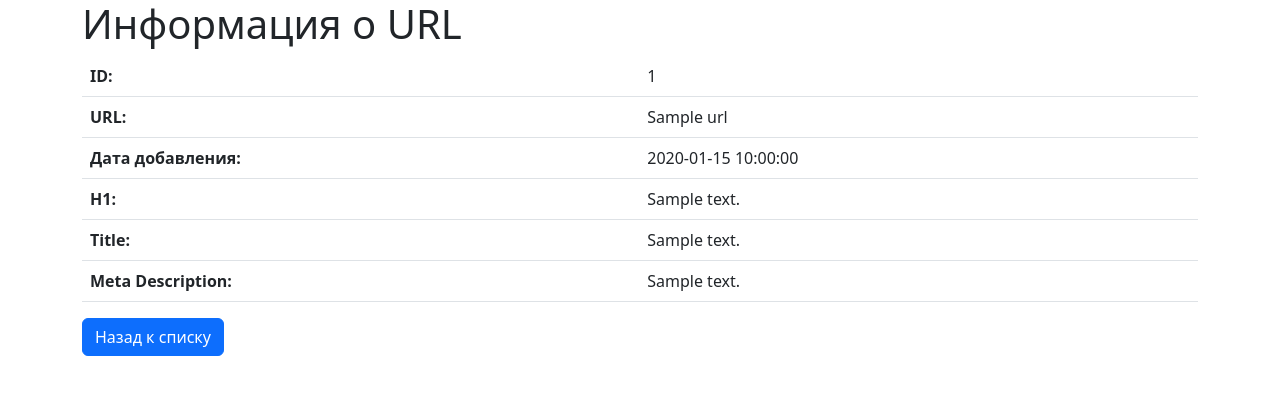
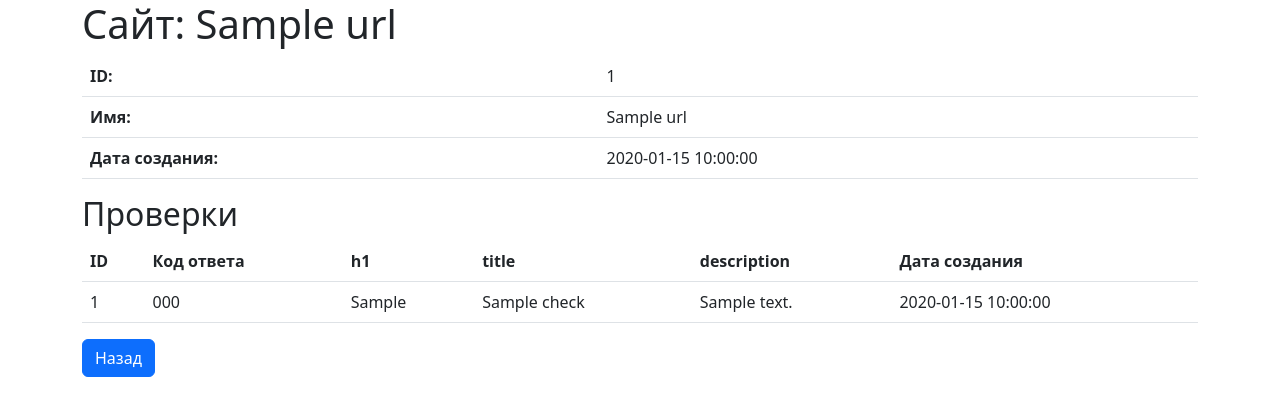
Before and after one commit to AnnaKudriaeva/python-project-83, a Flask app: page /urls/1 in a window 1280 px wide. Shown: the top 416 px of the page. Run offline with Flask 3, Linux system fonts and the light colour scheme; a database or web service that is not in the repository returns one stand-in record (values such as "Sample title"); some libraries are stand-ins or nearby versions.

Commit message:
code refactoring

```diff
--- a/page_analyzer/app.py
+++ b/page_analyzer/app.py
@@ -34,10 +34,10 @@ def fetch_seo_data(url):
         title_content = title_tag.get_text(strip=True) if title_tag else None
         meta_description = meta_description_tag['content'] if meta_description_tag else None
 
-        return h1_content, title_content, meta_description
+        return response.status_code, h1_content, title_content, meta_description
     except Exception as e:
         flash(f"Ошибка при парсинге страницы: {e}", 'error')
-        return None, None, None
+        return None, None, None, None
 
 @app.route('/')
 def index():
@@ -51,35 +51,45 @@ def add_url():
         flash('Некорректный URL!', 'error')
         return redirect(url_for('index'))
 
-    h1_content, title_content, meta_description = fetch_seo_data(url)
+    status_code, h1_content, title_content, meta_description = fetch_seo_data(url)
 
     try:
+        created_at = datetime.now().strftime('%Y-%m-%d %H:%M:%S')  # Форматирование времени
+
         cur.execute(
-            sql.SQL("INSERT INTO urls (name, created_at, h1_content, title_content, meta_description) VALUES (%s, %s, %s, %s, %s)"),
-            [url, datetime.now(), h1_content, title_content, meta_description]
+            sql.SQL("INSERT INTO urls (name, created_at) VALUES (%s, %s) RETURNING id"),
+            [url, created_at]
+        )
+        url_id = cur.fetchone()['id']
+        conn.commit()
+        flash('URL успешно добавлен!', 'success')
+
+        cur.execute(
+            sql.SQL("INSERT INTO checks (url_id, status_code, h1, title, description, created_at) VALUES (%s, %s, %s, %s, %s, %s)"),
+            [url_id, status_code, h1_content, title_content, meta_description, datetime.now()]
         )
         conn.commit()
-        flash('URL и SEO данные успешно добавлены!', 'success')
+
     except psycopg2.IntegrityError:
         conn.rollback()
         flash('URL уже существует!', 'error')
+        return redirect(url_for('index'))
 
-    return redirect(url_for('index'))
-
-@app.route('/urls')
-def list_urls():
-    cur.execute("SELECT id, name, created_at, h1_content, title_content, meta_description FROM urls ORDER BY created_at DESC")
-    urls = cur.fetchall()
-    return render_template('urls.html', urls=urls)
+    return redirect(url_for('show_url', id=url_id))
 
 @app.route('/urls/<int:id>')
 def show_url(id):
-    cur.execute("SELECT id, name, created_at, h1_content, title_content, meta_description FROM urls WHERE id = %s", [id])
+    cur.execute("SELECT id, name, created_at FROM urls WHERE id = %s", [id])
     url = cur.fetchone()
+
+    cur.execute("SELECT id, status_code, h1, title, description, created_at FROM checks WHERE url_id = %s ORDER BY created_at DESC", [id])
+    checks = cur.fetchall()
+
     if not url:
         flash('URL не найден!', 'error')
-        return redirect(url_for('list_urls'))
-    return render_template('url.html', url=url)
+        return redirect(url_for('index'))
+
+    return render_template('url.html', url=url, checks=checks)
 
 if __name__ == '__main__':
     app.run(debug=True)
--- a/page_analyzer/templates/url.html
+++ b/page_analyzer/templates/url.html
@@ -1,41 +1,55 @@
 <!DOCTYPE html>
-<html lang="en">
+<html lang="ru">
 <head>
     <meta charset="UTF-8">
     <meta name="viewport" content="width=device-width, initial-scale=1.0">
-    <title>Информация о URL</title>
+    <title>Информация о сайте</title>
     <link href="https://cdn.jsdelivr.net/npm/bootstrap@5.3.0/dist/css/bootstrap.min.css" rel="stylesheet">
 </head>
 <body>
     <div class="container">
-        <h1>Информация о URL</h1>
-        <table class="table" data-test="url">
+        <h1>Сайт: {{ url['name'] }}</h1>
+        <table class="table">
             <tr>
                 <th>ID:</th>
                 <td>{{ url['id'] }}</td>
             </tr>
             <tr>
-                <th>URL:</th>
+                <th>Имя:</th>
                 <td>{{ url['name'] }}</td>
             </tr>
             <tr>
-                <th>Дата добавления:</th>
+                <th>Дата создания:</th>
                 <td>{{ url['created_at'] }}</td>
             </tr>
-            <tr>
-                <th>H1:</th>
-                <td>{{ url['h1_content'] }}</td>
-            </tr>
-            <tr>
-                <th>Title:</th>
-                <td>{{ url['title_content'] }}</td>
-            </tr>
-            <tr>
-                <th>Meta Description:</th>
-                <td>{{ url['meta_description'] }}</td>
-            </tr>
         </table>
-        <a href="{{ url_for('list_urls') }}" class="btn btn-primary">Назад к списку</a>
+
+        <h2>Проверки</h2>
+        <table class="table">
+            <thead>
+                <tr>
+                    <th>ID</th>
+                    <th>Код ответа</th>
+                    <th>h1</th>
+                    <th>title</th>
+                    <th>description</th>
+                    <th>Дата создания</th>
+                </tr>
+            </thead>
+            <tbody>
+                {% for check in checks %}
+                <tr>
+                    <td>{{ check['id'] }}</td>
+                    <td>{{ check['status_code'] }}</td>
+                    <td>{{ check['h1'] }}</td>
+                    <td>{{ check['title'] }}</td>
+                    <td>{{ check['description'] }}</td>
+                    <td>{{ check['created_at'] }}</td>
+                </tr>
+                {% endfor %}
+            </tbody>
+        </table>
+        <a href="{{ url_for('index') }}" class="btn btn-primary">Назад</a>
     </div>
 </body>
 </html>
--- a/page_analyzer/templates/urls.html
+++ b/page_analyzer/templates/urls.html
@@ -1,5 +1,5 @@
 <!DOCTYPE html>
-<html lang="en">
+<html lang="ru">
 <head>
     <meta charset="UTF-8">
     <meta name="viewport" content="width=device-width, initial-scale=1.0">
@@ -9,7 +9,7 @@
 <body>
     <div class="container">
         <h1>Список URL</h1>
-        <table class="table" data-test="urls">
+        <table class="table">
             <thead>
                 <tr>
                     <th>ID</th>
@@ -22,7 +22,7 @@
             </thead>
             <tbody>
                 {% for url in urls %}
-                <tr data-test="url">
+                <tr>
                     <td>{{ url['id'] }}</td>
                     <td><a href="{{ url_for('show_url', id=url['id']) }}">{{ url['name'] }}</a></td>
                     <td>{{ url['created_at'] }}</td>
--- /dev/null
+++ b/query.sql
@@ -0,0 +1 @@
+SELECT id, name, created_at, h1_content, title_content, meta_description FROM urls ORDER BY created_at DESC
```
Also changed, not shown: database.sql (+11 -8 lines), page_analyzer/templates/index.html (+6 -6 lines).
